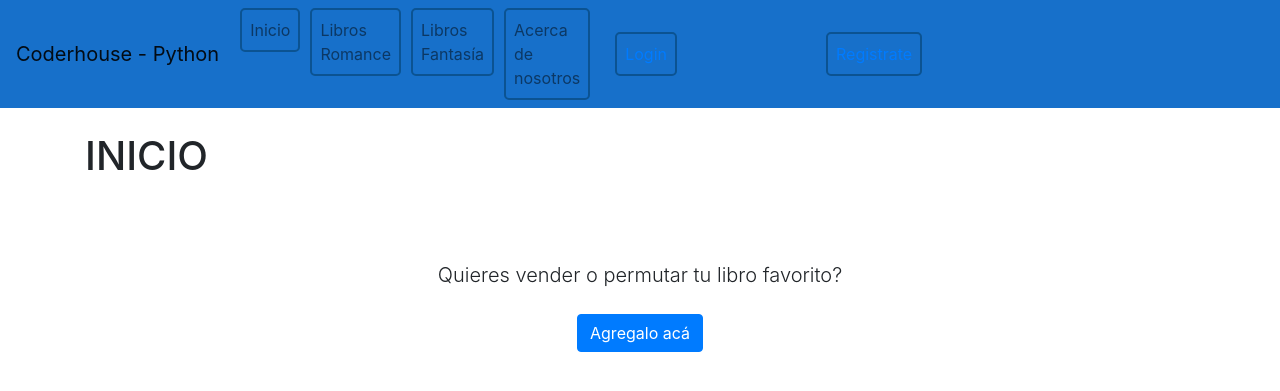
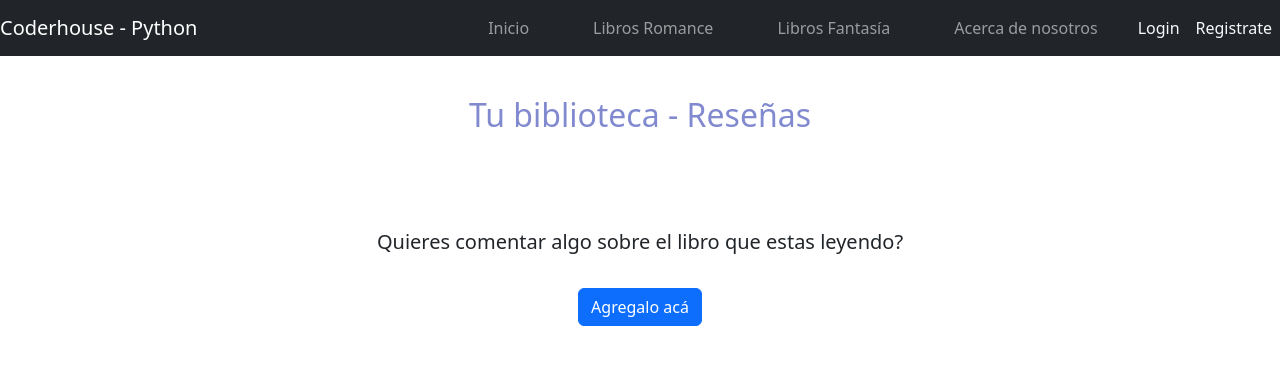
Before and after one commit to IboConticello/python-3raPreentrega, a Django app: page / in a window 1280 px wide. Shown: the top 391 px of the page. Run offline with Django 4.2, Linux system fonts and the light colour scheme; some libraries are stand-ins or nearby versions.

Commit message:
add some pics and minor gramatical errors

```diff
--- a/Tercera_Preentrega/mi_proyecto/mi_app/static/styles.css
+++ b/Tercera_Preentrega/mi_proyecto/mi_app/static/styles.css
@@ -1,3 +1,5 @@
+
+
 /* Estilos para el formulario */
 .mi-formulario {
     width: 50%;
--- a/Tercera_Preentrega/mi_proyecto/mi_app/templates/acercaDeMi.html
+++ b/Tercera_Preentrega/mi_proyecto/mi_app/templates/acercaDeMi.html
@@ -15,7 +15,7 @@
        <br>
        <div class="row g-4">
            <div class="col-md-6 col-lg-3">
-               <div class="card bg-success">
+               <div class="card bg-info-subtle">
                     <div class="card-body text-center">
                         <img src="{% static 'imagenes/pkm-pareja.png' %}" class="rounded-circle mb-3" width="150px">
                     <h3 class="card-title mb-3">Conticello Ibo y Kowalezuk Sol</h3>
--- a/Tercera_Preentrega/mi_proyecto/mi_app/templates/base.html
+++ b/Tercera_Preentrega/mi_proyecto/mi_app/templates/base.html
@@ -9,76 +9,54 @@
 
     <meta charset="UTF-8">
     <meta name="viewport" content="width=device-width, initial-scale=1.0">
-    <link rel="stylesheet" href="https://stackpath.bootstrapcdn.com/bootstrap/4.5.2/css/bootstrap.min.css">
+    <link href="https://cdn.jsdelivr.net/npm/bootstrap@5.3.3/dist/css/bootstrap.min.css" rel="stylesheet" integrity="sha384-QWTKZyjpPEjISv5WaRU9OFeRpok6YctnYmDr5pNlyT2bRjXh0JMhjY6hW+ALEwIH" crossorigin="anonymous">
+    <link rel="stylesheet" href="https://cdn.jsdelivr.net/npm/bootstrap-icons@1.3.0/font/bootstrap-icons.css">
     <link rel="stylesheet" href="{% static 'styles.css' %}">
-    <style>
-        /* Personalización del color de fondo del navbar */
-        .custom-navbar {
-            background-color: #1770ca;
-        }
 
-        /* Estilo de los botones en el navbar */
-        .custom-navbar .nav-item {
-            margin: 0 5px;
-        }
 
-        .custom-navbar .nav-link {
-            border: 2px solid #0b5392; /* Violeta oscuro */
-            color: #0b5392; /* Violeta oscuro */
-            border-radius: 5px;
-            padding: 8px 15px;
-            transition: background-color 0.3s, color 0.3s;
-        }
-
-        .custom-navbar .nav-link:hover {
-            background-color: #1b0db4; /* Violeta oscuro al pasar el ratón */
-            color: #fff; /* Texto blanco al pasar el ratón */
-        }
-    </style>
     <title>Sol e Ibo</title>
 </head>
 <body>
-    <nav class="navbar navbar-expand-lg navbar-light custom-navbar">
+    <nav class="navbar navbar-expand-lg navbar-dark bg-dark">
         <a class="navbar-brand" href="{% url 'inicio' %}">Coderhouse - Python</a>
         <div class="collapse navbar-collapse" id="navbarNav">
-            <ul class="navbar-nav">
-                <li class="nav-item">
+            <ul class="navbar-nav ms-auto mb-2 mb-lg-0">
+                <li class="nav-item px-4">
                     <a class="nav-link" href="{% url 'inicio' %}">Inicio</a>
                 </li>
-                <li class="nav-item">
+                <li class="nav-item px-4">
                     <a class="nav-link" href="{% url 'romances' %}">Libros Romance</a>
                 </li>
-                <li class="nav-item">
+                <li class="nav-item px-4">
                     <a class="nav-link" href="{% url 'fantasias' %}">Libros Fantasía</a>
                 </li>
-                <li class="nav-item">
+                <li class="nav-item px-4">
                     <a class="nav-link" href="{% url 'acerca_de_mi' %}">Acerca de nosotros</a>
                 </li>
 
                 {% if request.user.is_authenticated %}
-                <li class="nav-item">
+                <li class="nav-item px-4 nav-link">
                     <span class="text-light"> Hola <strong>{{request.user.first_name}}</strong>!</span>
                 </li>
                 </div>
-                <div class="container">
+
+                <li class="nav-item px-4 nav-link">
+                    <a class="nav-link" href="{% url 'editar_perfil' %}"><span class="text-light">Perfil</span></a>
+                </li>
+
+                <li class="nav-item px-4 nav-link">
+                    <a class="nav-link text-light" href="/logout">Logout</a>
+                </li>
+
+                {% else %}
+
                 <li class="nav-item">
-                    <a class="nav-link" href="{% url 'editar_perfil' %}"><span class="text-primary">Perfil</span></a>
+                    <a class="nav-link" href="{% url 'login' %}"><span class="text-light">Login</span></a>
                 </li>
-                </div>
-                <div class="container">
+
+
                 <li class="nav-item">
-                    <a class="nav-link" href="/logout">Logout</a>
-                </li>
-                </div>
-                {% else %}
-                <div class="container">
-                <li class="nav-item">
-                    <a class="nav-link" href="{% url 'login' %}"><span class="text-primary">Login</span></a>
-                </li>
-                </div>
-                <div class="container">
-                <li class="nav-item">
-                    <a class="nav-link" href="{% url 'registro' %}"><span class="text-primary">Registrate</span></a>
+                    <a class="nav-link" href="{% url 'registro' %}"><span class="text-light">Registrate</span></a>
                 </li>
                 {% endif %}
             </ul>
--- a/Tercera_Preentrega/mi_proyecto/mi_app/templates/inicio.html
+++ b/Tercera_Preentrega/mi_proyecto/mi_app/templates/inicio.html
@@ -2,7 +2,14 @@
 
 {% block contenido%}
 
-<h1>INICIO</h1>
+<div class="container">
+  <div class="row justify-content-sm-center">
+      <div class="p-3 col-sm-auto">
+          <h2 style="color: rgba(4, 20, 160, 0.5);">Tu biblioteca - Reseñas</h2>
+      </div>
+  </div>
+</div>
+<h1 </h1>
 
 </section>
 
@@ -14,7 +21,7 @@
       <div class="">
           <div class="text-center">
               <p class="lead my-4">
-                Quieres vender o permutar tu libro favorito?
+                Quieres comentar algo sobre el libro que estas leyendo?
               </p>
               <a href="{% url 'nuevo' %}"><button type="submit" class="btn btn-primary">Agregalo acá</button></a>
           </div>
```
Also changed, not shown: Tercera_Preentrega/mi_proyecto/db.sqlite3, Tercera_Preentrega/mi_proyecto/imagenes/libro_fantasia_1.jpg (added), Tercera_Preentrega/mi_proyecto/imagenes/libro_fantasia_2.jpg (added), Tercera_Preentrega/mi_proyecto/imagenes/libro_fantasia_3.jpg (added), Tercera_Preentrega/mi_proyecto/imagenes/libro_romance_2.jpg (added), Tercera_Preentrega/mi_proyecto/imagenes/libro_romance_3.jpg (added), Tercera_Preentrega/mi_proyecto/mi_app/static/imagenes/libro_fantasia_1.jpg (added), Tercera_Preentrega/mi_proyecto/mi_app/static/imagenes/libro_fantasia_2.jpg (added), Tercera_Preentrega/mi_proyecto/mi_app/static/imagenes/libro_fantasia_3.jpg (added), Tercera_Preentrega/mi_proyecto/mi_app/static/imagenes/libro_romance_2.jpg (added), Tercera_Preentrega/mi_proyecto/mi_app/static/imagenes/libro_romance_3.jpg (added), Tercera_Preentrega/mi_proyecto/readme.md.
